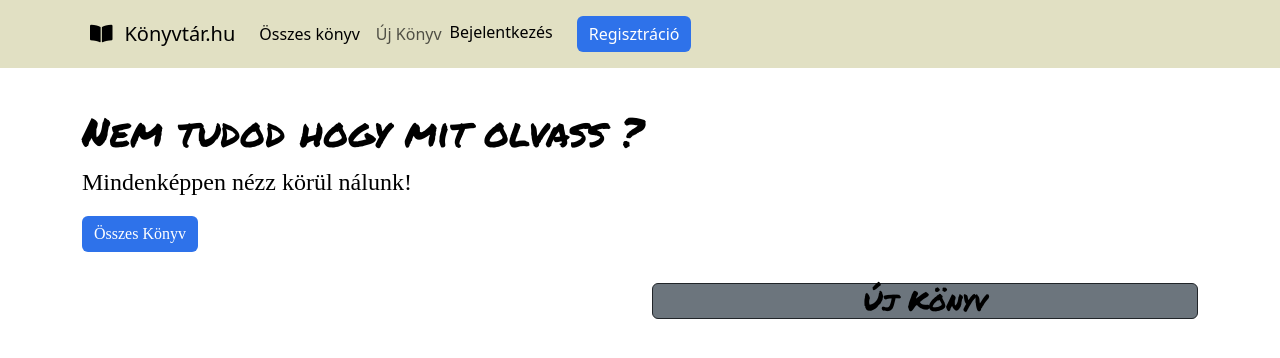
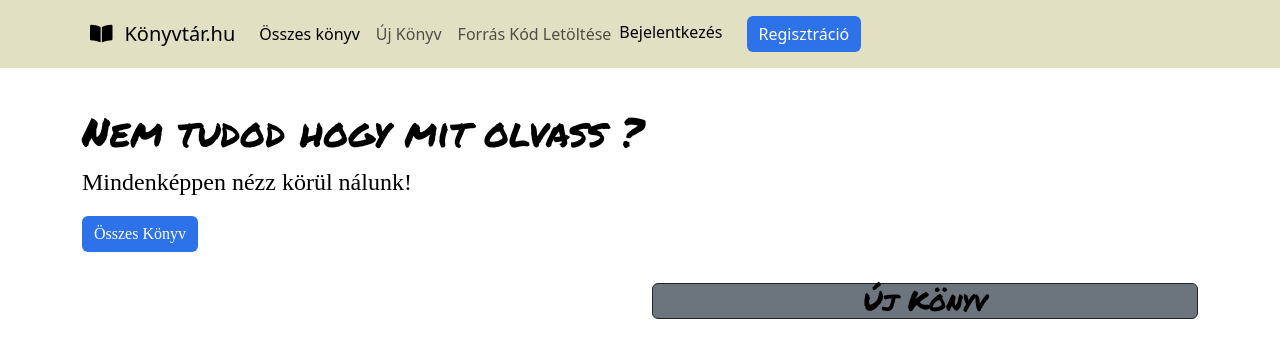
Before and after one commit to Marci81/library, a PHP site: the page made by application/views/books/list.php in a window 1280 px wide. Shown: the top 358 px of the page. Run offline with PHP 8.4, Linux system fonts and the light colour scheme; the template is opened without the code that fills it, so the values that code supplies are empty; some libraries are stand-ins or nearby versions; some web fonts are replaced.

Commit message:
Elkeszitve a forraskod letoltese funkcio amit a navbarol lehet megtenni

```diff
--- a/application/config/routes.php
+++ b/application/config/routes.php
@@ -61,3 +61,4 @@ $route['books/(:any)'] = 'books/show/$1';
 
 
 $route['file/filewrite/'] = 'file/filewrite';
+$route['file/downloadFile/'] = 'file/downloadFile';
--- a/application/views/books/list.php
+++ b/application/views/books/list.php
@@ -23,10 +23,16 @@
                         class="navbar-toggler-icon"></span></button>
             <div class="collapse navbar-collapse" id="navcol-1">
                 <ul class="nav navbar-nav mr-auto">
-                    <li class="nav-item" role="presentation"><a class="nav-link active" href="#all-books">Összes
-                            könyv</a></li>
-                    <li class="nav-item" role="presentation"><a class="nav-link" href="<?= site_url('books/add') ?>">Új
-                            Könyv</a></li>
+                    <li class="nav-item" role="presentation">
+                        <a class="nav-link active" href="#all-books">Összes könyv</a>
+                    </li>
+
+                    <li class="nav-item" role="presentation"><a class="nav-link" href="<?= site_url('books/add') ?>">Új Könyv</a>
+                    </li>
+
+                    <li class="nav-item" role="presentation"><a class="nav-link" href="<?= site_url('file/downloadFile') ?>">Forrás Kód Letöltése</a>
+                    </li>
+
                 </ul>
                 <span class="navbar-text actions">
                     <a class="login" href="#">Bejelentkezés</a>
```
Also changed, not shown: application/controllers/File.php (+8 -1 lines), out/file.php (added, +9 -0 lines).
